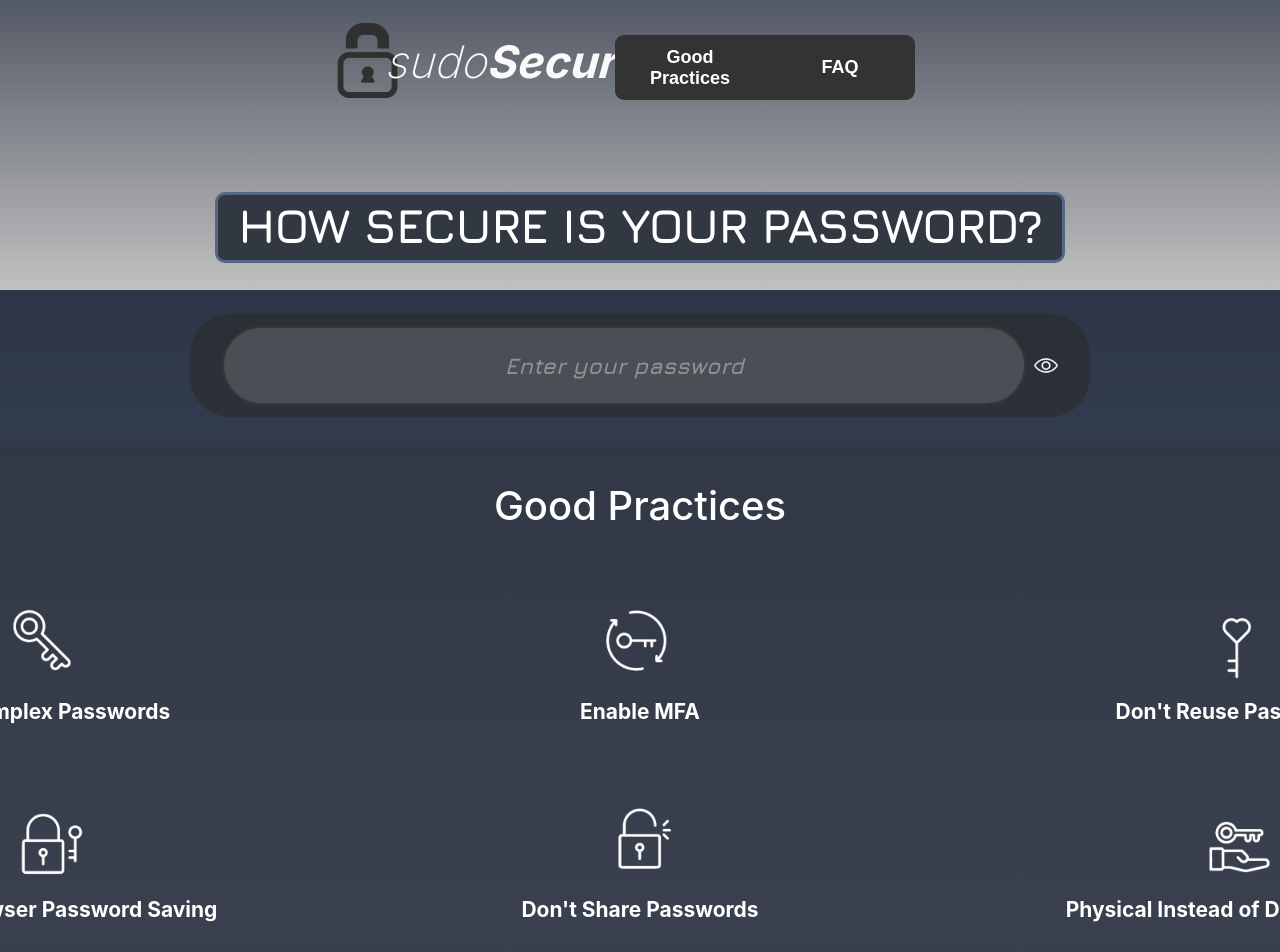
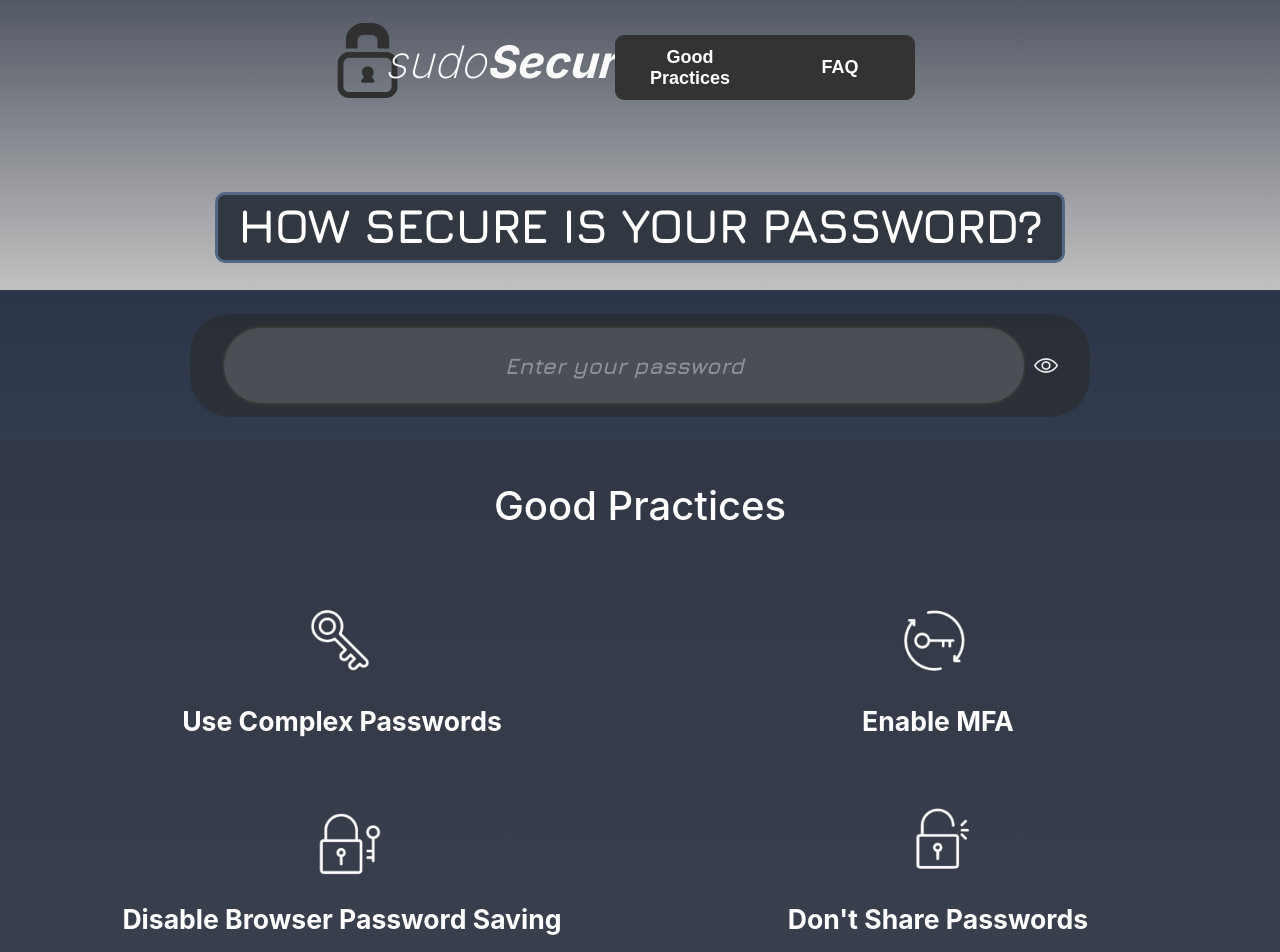
Before and after one commit to Obedozah/SudoSecure, a React (Create React App) app in the folder frontend/: page / in a window 1280 px wide. Shown: the top 952 px of the page. Built offline with nearby package versions, Linux system fonts and the light colour scheme.

Commit message:
Merged pablos thing

```diff
--- a/frontend/src/components/HeaderFooter/FAQ.css
+++ b/frontend/src/components/HeaderFooter/FAQ.css
@@ -5,7 +5,7 @@
   text-align: center;
   color: white;
   /* background: linear-gradient(to bottom, #677b9cff, #1c1e1fff); */
-  height: 800px;
+  /* height: 800px; */
   overflow: hidden;
 }
 
@@ -24,6 +24,7 @@
   justify-content: center;
   top: 60px;
   /* background-color: blue; */
+  flex-wrap: wrap;
 }
 
 /*expanded thing*/
@@ -39,7 +40,7 @@
 .goodp-image.expanded,
 .goodp-image
 {
-  height: 300px;
+  height: 18.75rem;
 }
 
 
@@ -53,7 +54,7 @@
   align-items: center;
   padding: 3rem;
   width: 500px;
-  height: 102px;
+  height: 6.375rem;
   background-color: transparent;
   /* border: solid; */
   overflow: hidden;
--- a/frontend/src/components/HeaderFooter/FAQ.jsx
+++ b/frontend/src/components/HeaderFooter/FAQ.jsx
@@ -269,13 +269,13 @@ function FAQ() {
           <div className="goodp-col">
             <div className={`goodp-image ${gp1Hover ? "expanded" : ""}`}>
               <img onMouseEnter={handleGP1enter} onMouseLeave={handleGP1leave} className={`goodp-img ${img1Hover}`} src={'img1.png'} alt='img 1'></img>
-              <p style={{fontSize: 'clamp(.01rem, 1.2vw + 0.350rem, 1.875rem)'}}>Use Complex Passwords</p>
+              <p style={{fontSize: 'clamp(.01rem, 1.2vw + 0.70rem, 1.875rem)'}}>Use Complex Passwords</p>
               <p style={{fontSize: 'clamp(.01rem, 1.1vw + 0.350rem, 1.775rem)', fontWeight: "lighter"}}>Try using complex passwords over simple, easy to remember passwords.</p>
             </div>
           {/*Fourth IMAGE*/}
           <div className={`goodp-image ${gp4Hover ? "expanded" : ""}`}>
             <img onMouseEnter={handleGP4enter} onMouseLeave={handleGP4leave} className='goodp-img' src={'img2.png'} alt='img 2'></img>
-            <p style={{fontSize: 'clamp(.01rem, 1.2vw + 0.350rem, 1.875rem)'}}>Disable Browser Password Saving</p>
+            <p style={{fontSize: 'clamp(.01rem, 1.2vw + 0.70rem, 1.875rem)'}}>Disable Browser Password Saving</p>
             <p style={{fontSize: 'clamp(.01rem, 1.1vw + 0.350rem, 1.775rem)', fontWeight: "lighter"}}>Try using complex passwords over simple, easy to remember passwords.</p>
           </div>
 
@@ -284,13 +284,13 @@ function FAQ() {
           {/*Second IMAGE*/}
           <div className={`goodp-image ${gp2Hover ? "expanded" : ""}`}>
             <img onMouseEnter={handleGP2enter} onMouseLeave={handleGP2leave} className='goodp-img' src={'img3.png'} alt='img 3'></img>
-            <p style={{fontSize: 'clamp(.01rem, 1.2vw + 0.350rem, 1.875rem)'}}>Enable MFA</p>
+            <p style={{fontSize: 'clamp(.01rem, 1.2vw + 0.70rem, 1.875rem)'}}>Enable MFA</p>
             <p style={{fontSize: 'clamp(.01rem, 1.1vw + 0.350rem, 1.775rem)', fontWeight: "lighter"}}>Try using complex passwords over simple, easy to remember passwords.</p>
           </div>
           {/*Fifth IMAGE*/}
           <div className={`goodp-image ${gp5Hover ? "expanded" : ""}`}>
             <img onMouseEnter={handleGP5enter} onMouseLeave={handleGP5leave} className='goodp-img' src={'img4.png'} alt='img 4' ></img>
-            <p style={{fontSize: 'clamp(.01rem, 1.2vw + 0.350rem, 1.875rem)'}}>Don't Share Passwords</p>
+            <p style={{fontSize: 'clamp(.01rem, 1.2vw + 0.70rem, 1.875rem)'}}>Don't Share Passwords</p>
             <p style={{fontSize: 'clamp(.01rem, 1.1vw + 0.350rem, 1.775rem)', fontWeight: "lighter"}}>Try using complex passwords over simple, easy to remember passwords.</p>
           </div>
           </div>
@@ -298,22 +298,23 @@ function FAQ() {
           {/*Third IMAGE*/}
           <div className={`goodp-image ${gp3Hover ? "expanded" : ""}`}>
             <img onMouseEnter={handleGP3enter} onMouseLeave={handleGP3leave} className='goodp-img' src={'img5.png'} alt='img 5'></img>
-            <p style={{fontSize: 'clamp(.01rem, 1.2vw + 0.350rem, 1.875rem)'}}>Don't Reuse Passwords</p>
+            <p style={{fontSize: 'clamp(.01rem, 1.2vw + 0.70rem, 1.875rem)'}}>Don't Reuse Passwords</p>
             <p style={{fontSize: 'clamp(.01rem, 1.1vw + 0.350rem, 1.775rem)', fontWeight: "lighter"}}>Try using complex passwords over simple, easy to remember passwords.</p>
           </div>
           {/*Sixth IMAGE*/}
           <div className={`goodp-image ${gp6Hover ? "expanded" : ""}`}>
             <img onMouseEnter={handleGP6enter} onMouseLeave={handleGP6leave} className='goodp-img' src={'img6.png'} alt='img 6'></img>
-            <p style={{fontSize: 'clamp(.01rem, 1.2vw + 0.350rem, 1.875rem)'}}>Physical Instead of Digital Copies</p>
+            <p style={{fontSize: 'clamp(.01rem, 1.2vw + 0.70rem, 1.875rem)'}}>Physical Instead of Digital Copies</p>
             <p style={{fontSize: 'clamp(.01rem, 1.1vw + 0.350rem, 1.775rem)', fontWeight: "lighter"}}>Try using complex passwords over simple, easy to remember passwords.</p>
           </div>
           </div>
         </div>
 
         {/*SECOND ROW*/}
-        {/* <div className="goodp-sub"> */}
+        <div className="goodp-sub">
           {/*Fourth IMAGE*/}
-        {/* </div> */}
+          <p style={{height: '15px'}}></p>
+        </div>
       </h1>
 
       {/* ===== FAQ SECTION ===== */}
```
